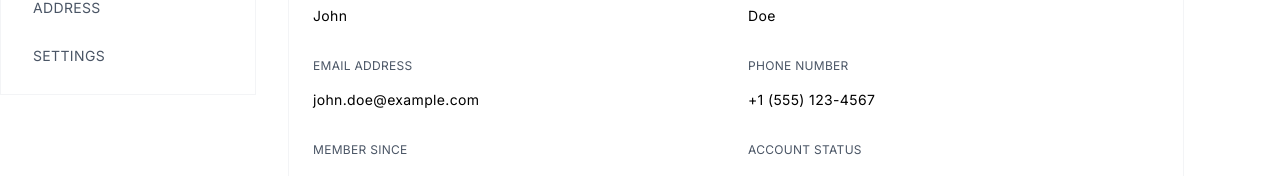
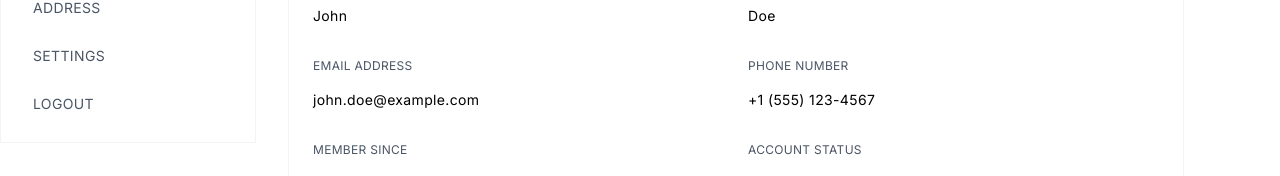
Before and after one commit to Shiv0717/green, a React (Vite) app: page /profile in a window 1280 px wide. Shown: the part 386-562 px from the top of the page. Built offline with nearby package versions, Linux system fonts and the light colour scheme.

Commit message:
Clean build

```diff
--- a/src/components/profile/Sidebar.jsx
+++ b/src/components/profile/Sidebar.jsx
@@ -1,12 +1,13 @@
 import React from "react";
 import { NavLink, useLocation } from "react-router-dom";
-import { User, ShoppingBag, MapPin, Settings } from "lucide-react";
+import { User, ShoppingBag, MapPin, Settings,LogOut } from "lucide-react";
 
 const links = [
   { name: "PROFILE", path: "overview", icon: User },
   { name: "ORDERS", path: "orders", icon: ShoppingBag },
   { name: "ADDRESS", path: "address", icon: MapPin },
   { name: "SETTINGS", path: "settings", icon: Settings },
+  { name: "LOGOUT", path: "logout", icon: LogOut },
 ];
 
 const Sidebar = () => {
```
